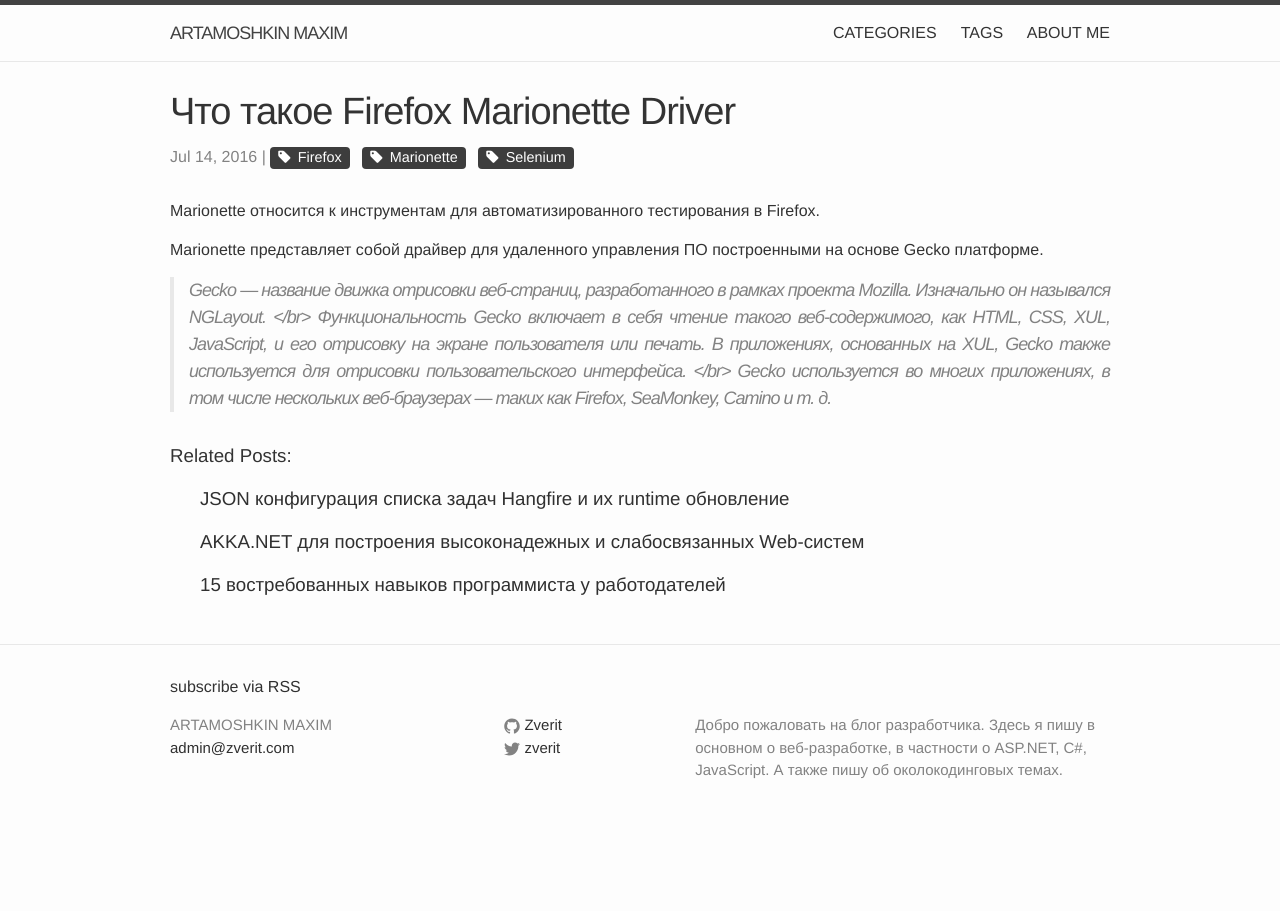
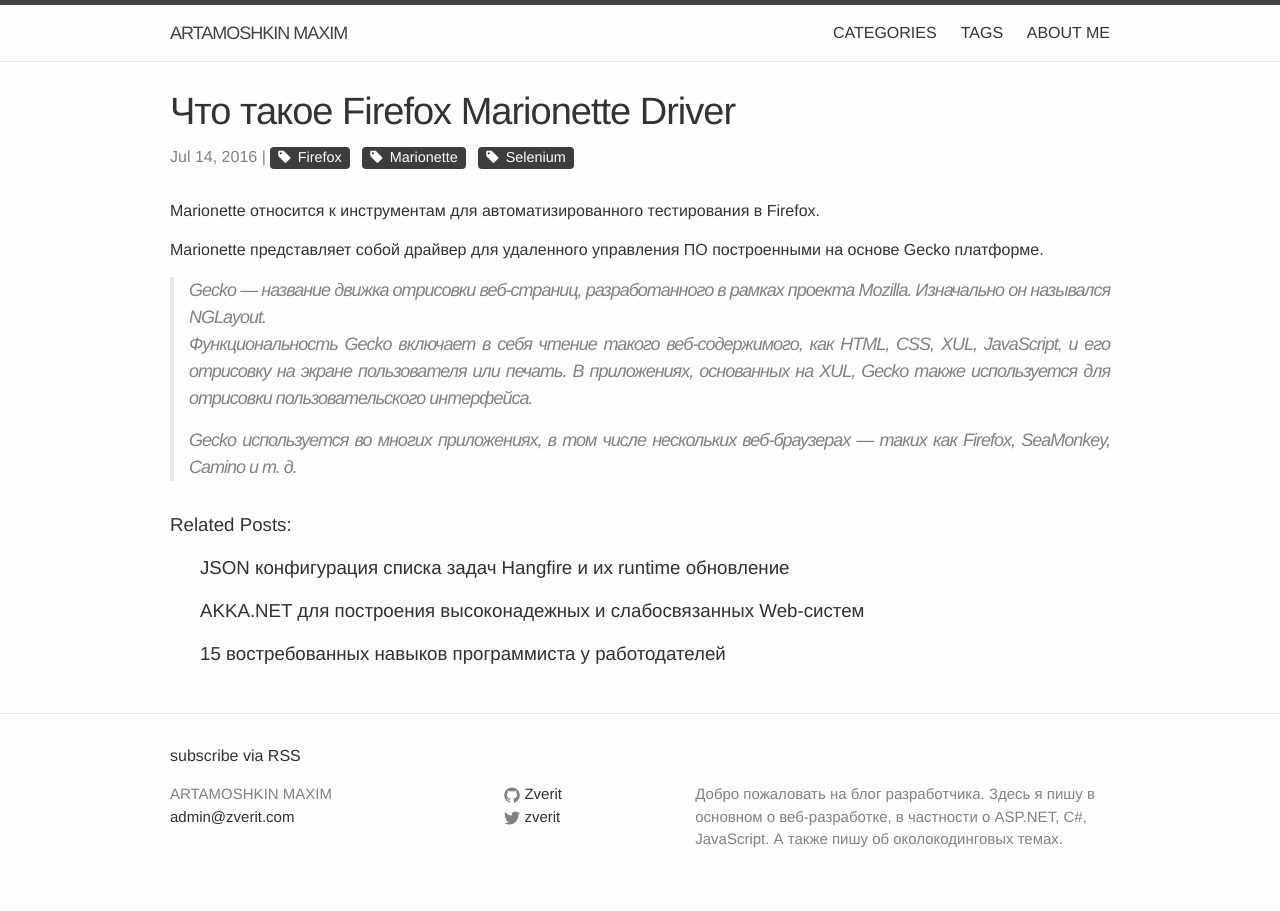
Before and after one commit to martamoshkin/blog.zverit.com, a Jekyll site: the page built from _posts/2016-7-15-what-is-firefox-marionette-driver.md, in a window 1280 px wide. Built offline with Jekyll 4.4.1, drawn with Linux system fonts in a browser that asks for light colours; nearby versions of some CDN libraries; comment, search, counter and statistics services are not loaded.

Commit message:
Update 2016-7-15-what-is-firefox-marionette-driver.md

```diff
--- a/_posts/2016-7-15-what-is-firefox-marionette-driver.md
+++ b/_posts/2016-7-15-what-is-firefox-marionette-driver.md
@@ -11,11 +11,8 @@ Marionette относится к инструментам для автомат
 Marionette представляет собой драйвер для удаленного управления  ПО построенными на основе Gecko платформе.
 <!-- more -->
 
-<blockquote>Gecko — название движка отрисовки веб-страниц, разработанного в рамках проекта Mozilla. Изначально он назывался NGLayout.
-
-</br>
-Функциональность Gecko включает в себя чтение такого веб-содержимого, как HTML, CSS, XUL, JavaScript, и его отрисовку на экране пользователя или печать. В приложениях, основанных на XUL, Gecko также используется для отрисовки пользовательского интерфейса.
-
-</br>
-Gecko используется во многих приложениях, в том числе нескольких веб-браузерах — таких как Firefox, SeaMonkey, Camino и т. д.
+<blockquote>
+Gecko — название движка отрисовки веб-страниц, разработанного в рамках проекта Mozilla. Изначально он назывался NGLayout.
+<p>Функциональность Gecko включает в себя чтение такого веб-содержимого, как HTML, CSS, XUL, JavaScript, и его отрисовку на экране пользователя или печать. В приложениях, основанных на XUL, Gecko также используется для отрисовки пользовательского интерфейса.</p>
+<p>Gecko используется во многих приложениях, в том числе нескольких веб-браузерах — таких как Firefox, SeaMonkey, Camino и т. д.</p>
 </blockquote>
```
